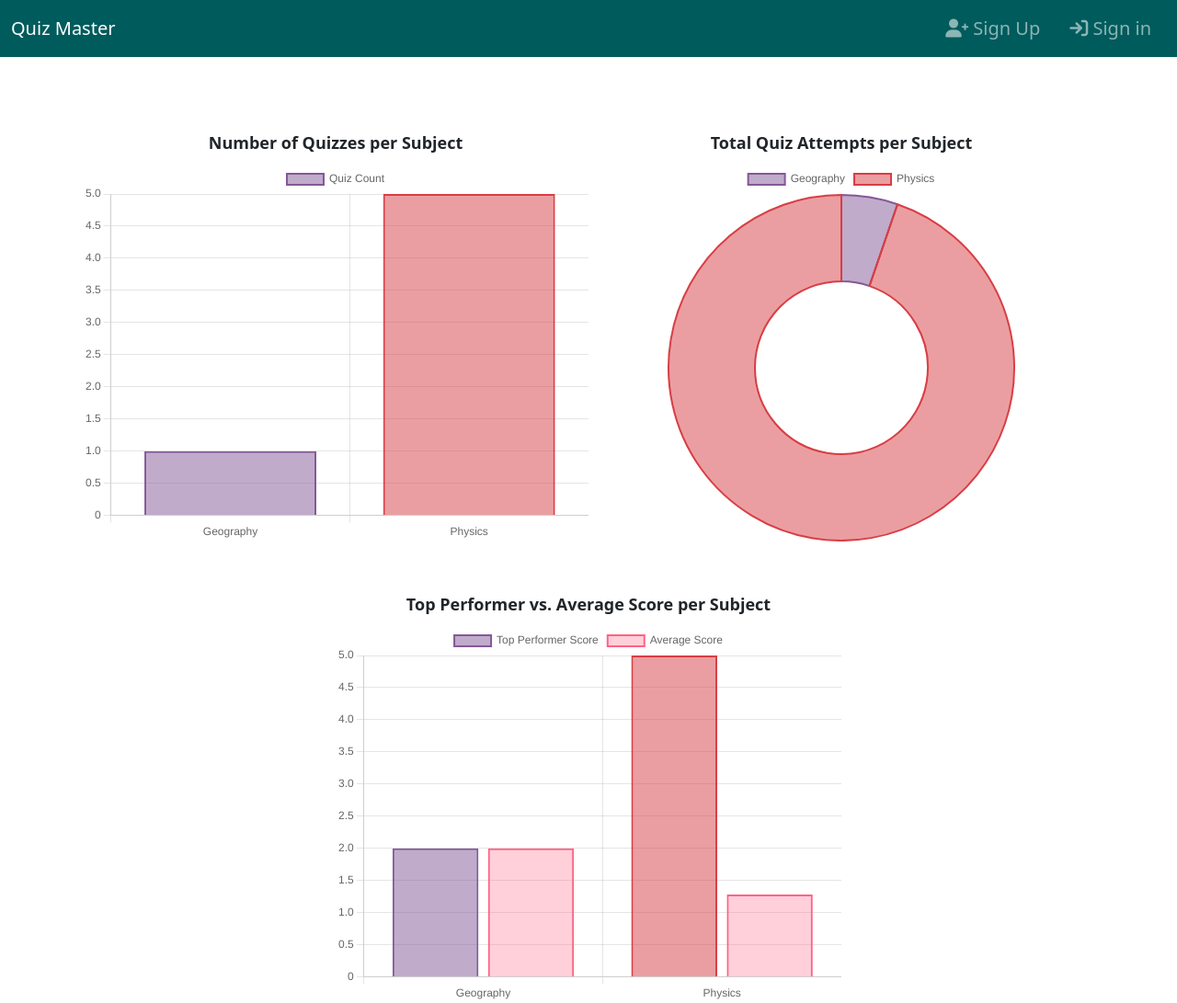
After one commit to ayush-codes2611/IITM_Quiz_Master-V1, a Flask app: page /admin-stats-page in a window 1280 px wide. The commit adds this page. Shown: the whole page at 92% size. Run offline with Flask 3, Linux system fonts and the light colour scheme; data comes from the database, SQL or seed files in the repository; both versions use the stored data as it was after the commit.

Commit message:
Added thee basic graphs for the admin

```diff
--- a/controllers/routes.py
+++ b/controllers/routes.py
@@ -1,6 +1,6 @@
 import matplotlib
 matplotlib.use('Agg')
-import time
+import time, random
 from datetime import datetime
 from email_validator import validate_email
 from flask import render_template, session, request, flash, redirect, url_for, send_from_directory
@@ -550,3 +550,81 @@ def search():
 @app.route("/test")
 def test():
     return current_user.__tablename__
+
+# @app.route('/summary')
+# def summary():
+#     save_dir = os.path.join(app.root_path, 'static', "summary_images") #Here the the root is controllers we are making summaary_images dir.
+#     os.makedirs(save_dir, exist_ok=True)  # Create the directory if it doesn't exist
+#     try:
+#         if isinstance(current_user, Admin):
+@app.route('/admin-summary-stats')
+def summary_stats():
+    subjects = [row[0] for row in db.session.query(Subject.name).all()]
+
+    # Generate consistent colors for subjects
+    subject_colors = {subj: f'rgba({random.randint(50, 255)}, {random.randint(50, 255)}, {random.randint(50, 255)}, 0.5)' for subj in subjects}
+    subject_borders = {subj: subject_colors[subj].replace("0.5", "1") for subj in subjects}  # Stronger border color
+
+    # Fetch Subject-Wise Quiz Counts
+    quiz_counts = (
+        db.session.query(Subject.name, func.count(Quiz.id))
+        .outerjoin(Quiz, Subject.id == Quiz.subject_id)
+        .group_by(Subject.name)
+        .all()
+    )
+
+    # Fetch Subject-Wise Quiz Attempts
+    quiz_attempts = (
+        db.session.query(Subject.name, func.count(Score.id))
+        .join(Quiz, Subject.id == Quiz.subject_id)
+        .join(Score, Quiz.id == Score.quiz_id)
+        .group_by(Subject.name)
+        .all()
+    )
+
+    # Fetch Top Performer and Average Scores per Subject
+    performance_stats = (
+        db.session.query(
+            Subject.name,
+            func.max(Score.total_scored).label("top_score"),
+            func.avg(Score.total_scored).label("avg_score")
+        )
+        .join(Quiz, Subject.id == Quiz.subject_id)
+        .join(Score, Quiz.id == Score.quiz_id)
+        .group_by(Subject.name)
+        .all()
+    )
+
+    # Structure Data for Each Graph
+    data = {
+        "quiz_counts": {
+            "title": "Number of Quizzes per Subject",
+            "labels": [row[0] for row in quiz_counts],
+            "values": [row[1] for row in quiz_counts],
+            "backgroundColors": [subject_colors[row[0]] for row in quiz_counts],
+            "borderColors": [subject_borders[row[0]] for row in quiz_counts]
+        },
+        "quiz_attempts": {
+            "title": "Total Quiz Attempts per Subject",
+            "labels": [row[0] for row in quiz_attempts],
+            "values": [row[1] for row in quiz_attempts],
+            "backgroundColors": [subject_colors[row[0]] for row in quiz_attempts],
+            "borderColors": [subject_borders[row[0]] for row in quiz_attempts]
+        },
+        "performance_stats": {
+            "title": "Top Performer vs. Average Score per Subject",
+            "labels": [row[0] for row in performance_stats],
+            "top_scores": [row[1] for row in performance_stats],
+            "avg_scores": [round(row[2], 2) for row in performance_stats],
+            "backgroundColors": [subject_colors[row[0]] for row in performance_stats],
+            "borderColors": [subject_borders[row[0]] for row in performance_stats]
+        }
+    }
+
+    return jsonify(data)
+
+
+
+@app.route('/admin-stats-page')
+def admin_stats_page():
+    return render_template('admin_stats.html')
--- /dev/null
+++ b/controllers/templates/admin_stats.html
@@ -0,0 +1,104 @@
+{% extends 'base.html' %}
+
+{% block title %}
+    Add_Chapter
+{% endblock %}
+
+{% block content %}
+    <style>
+        .charts-container {
+            display: flex;
+            justify-content: space-around;
+            align-items: center;
+            flex-wrap: wrap;
+            padding: 20px;
+        }
+        .chart-wrapper {
+            width: 50%;
+            height: 450px;
+            display: flex;
+            flex-direction: column;
+            justify-content: center;
+            align-items: center;
+            margin-top: 40px;  /* Add spacing between charts */
+            padding-top: 40px; /* Ensure title does not overlap */
+        }
+        .chart-title {
+            font-size: 18px;
+            font-weight: bold;
+            margin-bottom: 10px;
+        }
+        canvas {
+            max-width: 100%;
+            max-height: 100%;
+        }
+    </style>
+
+    <div class="container charts-container">
+        <div class="chart-wrapper">
+            <div class="chart-title" id="quizCountTitle"></div>
+            <canvas id="quizCountChart"></canvas>
+        </div>
+        <div class="chart-wrapper">
+            <div class="chart-title" id="quizAttemptsTitle"></div>
+            <canvas id="quizAttemptsChart"></canvas>
+        </div>
+        <div class="chart-wrapper">
+            <div class="chart-title  mt-4" id="performanceTitle" ></div>
+            <canvas id="performanceChart"></canvas>
+        </div>
+    </div>
+
+    <script>
+        function createChart(canvasId, type, labels, datasets, titleId, title) {
+            document.getElementById(titleId).textContent = title;
+            new Chart(document.getElementById(canvasId), {
+                type: type,
+                data: { labels: labels, datasets: datasets },
+                options: {
+                    responsive: true,
+                    maintainAspectRatio: false,
+                    plugins: { legend: { display: true } },
+                    scales: type === 'bar' ? { y: { beginAtZero: true } } : {}
+                }
+            });
+        }
+
+        fetch('/admin-summary-stats')
+            .then(response => response.json())
+            .then(data => {
+                createChart('quizCountChart', 'bar', data.quiz_counts.labels, [{
+                    label: 'Quiz Count',
+                    data: data.quiz_counts.values,
+                    backgroundColor: data.quiz_counts.backgroundColors,
+                    borderColor: data.quiz_counts.borderColors,
+                    borderWidth: 2
+                }], 'quizCountTitle', data.quiz_counts.title);
+
+                createChart('quizAttemptsChart', 'doughnut', data.quiz_attempts.labels, [{
+                    label: 'Quiz Attempts',
+                    data: data.quiz_attempts.values,
+                    backgroundColor: data.quiz_attempts.backgroundColors,
+                    borderColor: data.quiz_attempts.borderColors,
+                    borderWidth: 2
+                }], 'quizAttemptsTitle', data.quiz_attempts.title);
+
+                createChart('performanceChart', 'bar', data.performance_stats.labels, [
+                    {
+                        label: 'Top Performer Score',
+                        data: data.performance_stats.top_scores,
+                        backgroundColor: data.performance_stats.backgroundColors,
+                        borderColor: data.performance_stats.borderColors,
+                        borderWidth: 2
+                    },
+                    {
+                        label: 'Average Score',
+                        data: data.performance_stats.avg_scores,
+                        backgroundColor: 'rgba(255, 99, 132, 0.3)',
+                        borderColor: 'rgba(255, 99, 132, 1)',
+                        borderWidth: 2
+                    }
+                ], 'performanceTitle', data.performance_stats.title);
+            });
+    </script>
+{% endblock %}
--- a/controllers/templates/base.html
+++ b/controllers/templates/base.html
@@ -10,8 +10,9 @@
     </title>
     <link rel="stylesheet" href="https://cdnjs.cloudflare.com/ajax/libs/font-awesome/6.0.0-beta3/css/all.min.css">
     <link href="https://cdn.jsdelivr.net/npm/bootstrap@5.3.3/dist/css/bootstrap.min.css" rel="stylesheet"
-        integrity="sha384-QWTKZyjpPEjISv5WaRU9OFeRpok6YctnYmDr5pNlyT2bRjXh0JMhjY6hW+ALEwIH" crossorigin="anonymous">
+    integrity="sha384-QWTKZyjpPEjISv5WaRU9OFeRpok6YctnYmDr5pNlyT2bRjXh0JMhjY6hW+ALEwIH" crossorigin="anonymous">
     <link rel="stylesheet" href="../static/styles.css">
+    <script src="https://cdn.jsdelivr.net/npm/chart.js"></script>
     {% block styles %}
     {% endblock %}
 </head>
```
Also changed, not shown: controllers/app.db.
